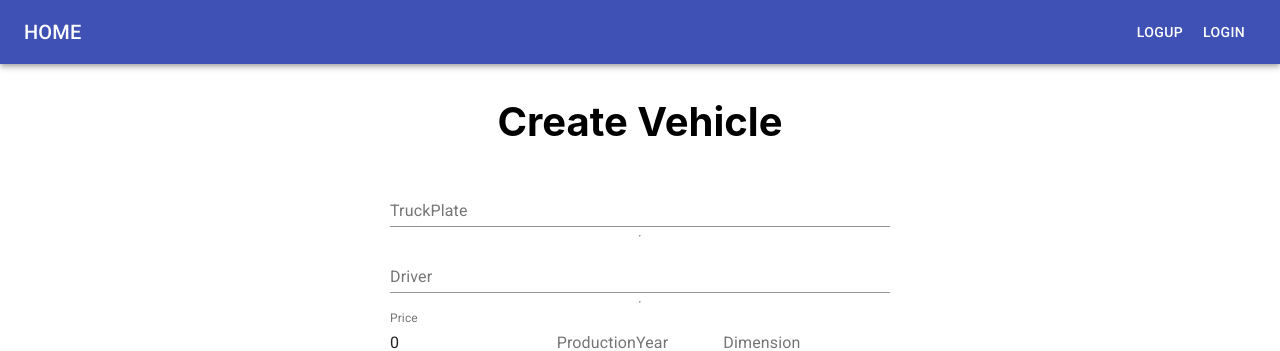
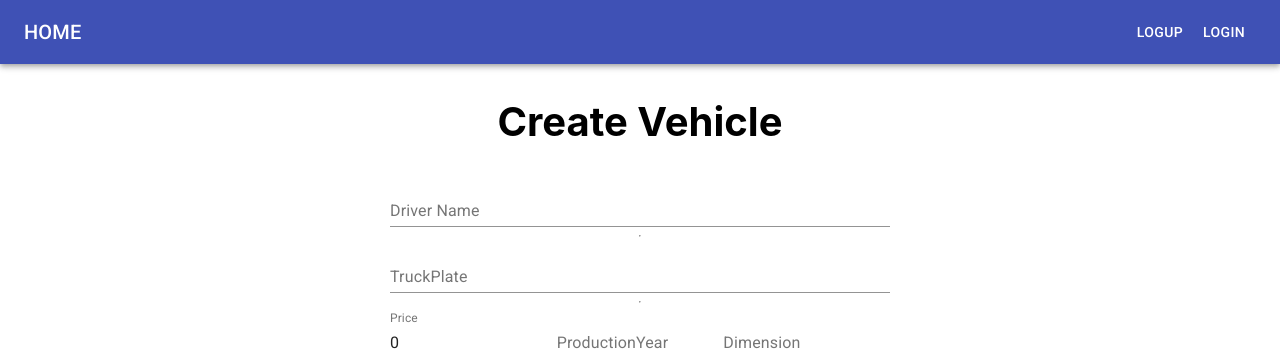
Before and after one commit to RichardHiHi/truck-management, a React (Create React App) app: page /create-vehicle in a window 1280 px wide. Shown: the top 351 px of the page. Built offline with nearby package versions, Linux system fonts and the light colour scheme; no server answers; the HTML template or start-up script is replaced by a standard one.

Commit message:
create autocomplete for form

```diff
--- a/src/Component/VehicleFormComponent.tsx
+++ b/src/Component/VehicleFormComponent.tsx
@@ -12,6 +12,10 @@ import { FormikProps } from 'formik';
 import { IVehicle } from '../Commons/interface';
 import TextFieldForVehicle from './TextFieldForVehicle';
 import FormHelperText from '@mui/material/FormHelperText';
+import { Autocomplete } from '@material-ui/lab';
+import { TextField } from '@material-ui/core';
+import { useQueries, useQuery } from 'react-query';
+import axiosClient from '../axiosClient';
 
 const options = [
   {
@@ -64,15 +68,51 @@ const useStyles = makeStyles((theme) => ({
     fontSize: '40px',
   },
 }));
-
+const ddd = ['The Godfather', 'Pulp Fiction'];
 const VehicleFormComponent = ({ props }: Iprops) => {
   const classes = useStyles();
+  const { data } = useQuery(
+    'driverName',
+    () => {
+      return axiosClient.get('/families');
+    },
+    {
+      select: (data: any) => {
+        const newData = data.data.map((item: any): any => {
+          return item.label;
+        });
+        return newData;
+      },
+    }
+  );
+  console.log(data);
 
   return (
     <>
+      <Autocomplete
+        fullWidth
+        freeSolo
+        includeInputInList
+        id='contact-autocomplete'
+        options={data}
+        onChange={(name, value) => {
+          props.setFieldValue('Driver', value);
+        }}
+        renderInput={(params) => (
+          <TextField
+            {...params}
+            error={Boolean(props.touched.Driver && props.errors.Driver)}
+            fullWidth
+            onChange={props.handleChange}
+            helperText={props.touched.Driver && props.errors.Driver}
+            label='Driver Name'
+            name='Driver'
+            variant='standard'
+          />
+        )}
+      />
+      <hr />
       <TextFieldForVehicle formik={props} fullWidth fieldName={'TruckPlate'} />
-      <hr />
-      <TextFieldForVehicle formik={props} fullWidth fieldName={'Driver'} />
       <hr />
       <div className={classes.wrapper}>
         <TextFieldForVehicle
--- a/src/Pages/CovidTrackComponent.tsx
+++ b/src/Pages/CovidTrackComponent.tsx
@@ -28,10 +28,6 @@ const useStyles = makeStyles((theme) => ({
     display: 'flex',
     justifyContent: 'center',
     alignItems: 'center',
-  },
-  chart: {
-    // width: '1000px',
-    // height: '400px',
   },
   buttonWrapper: {
     marginLeft: '40px',
@@ -71,7 +67,10 @@ const CovidTrackComponent = () => {
           setMounth(values.mounth);
         }}
         validationSchema={Yup.object({
-          mounth: Yup.string().required('Required'),
+          mounth: Yup.number()
+            .min(1, 'please text the mounth')
+            .max(12, 'please text the mounth')
+            .required('Required'),
         })}
       >
         {(props) => (
@@ -111,7 +110,7 @@ const CovidTrackComponent = () => {
       </Formik>
 
       <div className={classes.chartWrapper}>
-        <div className={classes.chart}>
+        <div>
           <VictoryChart
             animate={{
               duration: 500,
```
Also changed, not shown: 2 other files (tests, documents, lock files or other folders).
